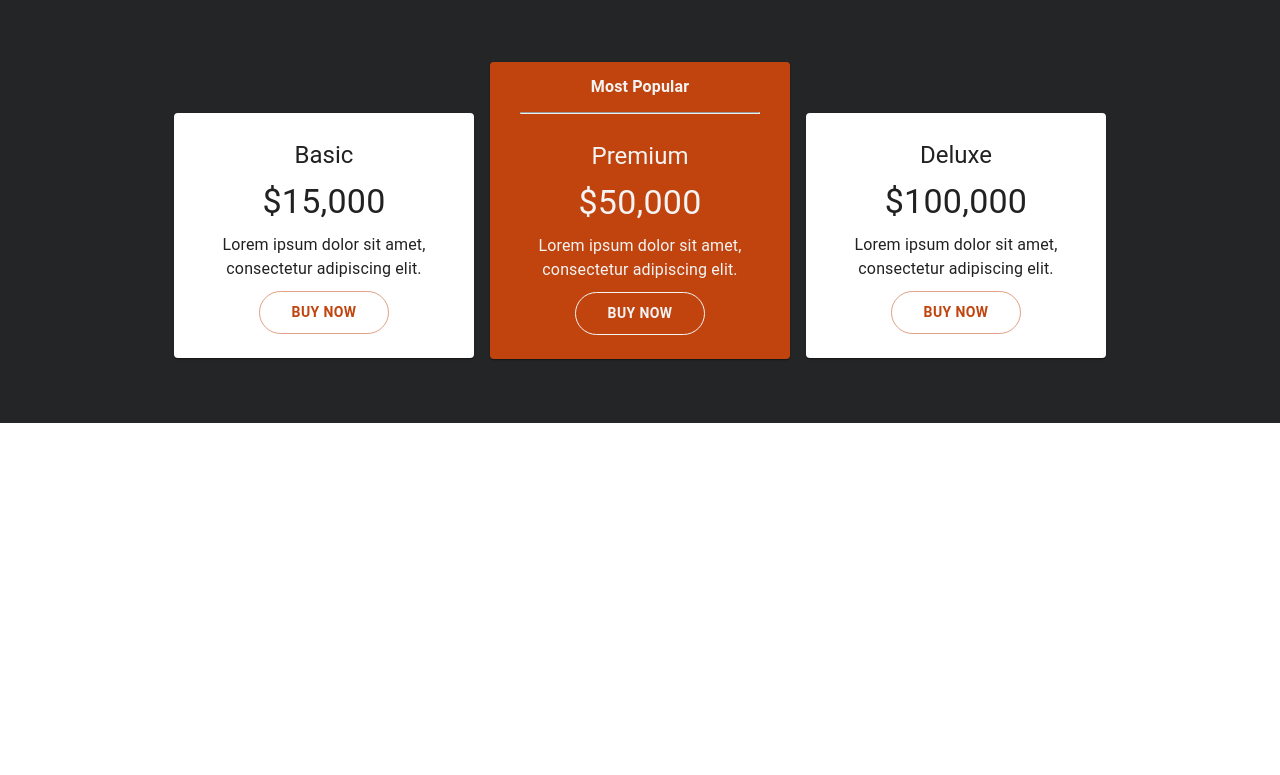
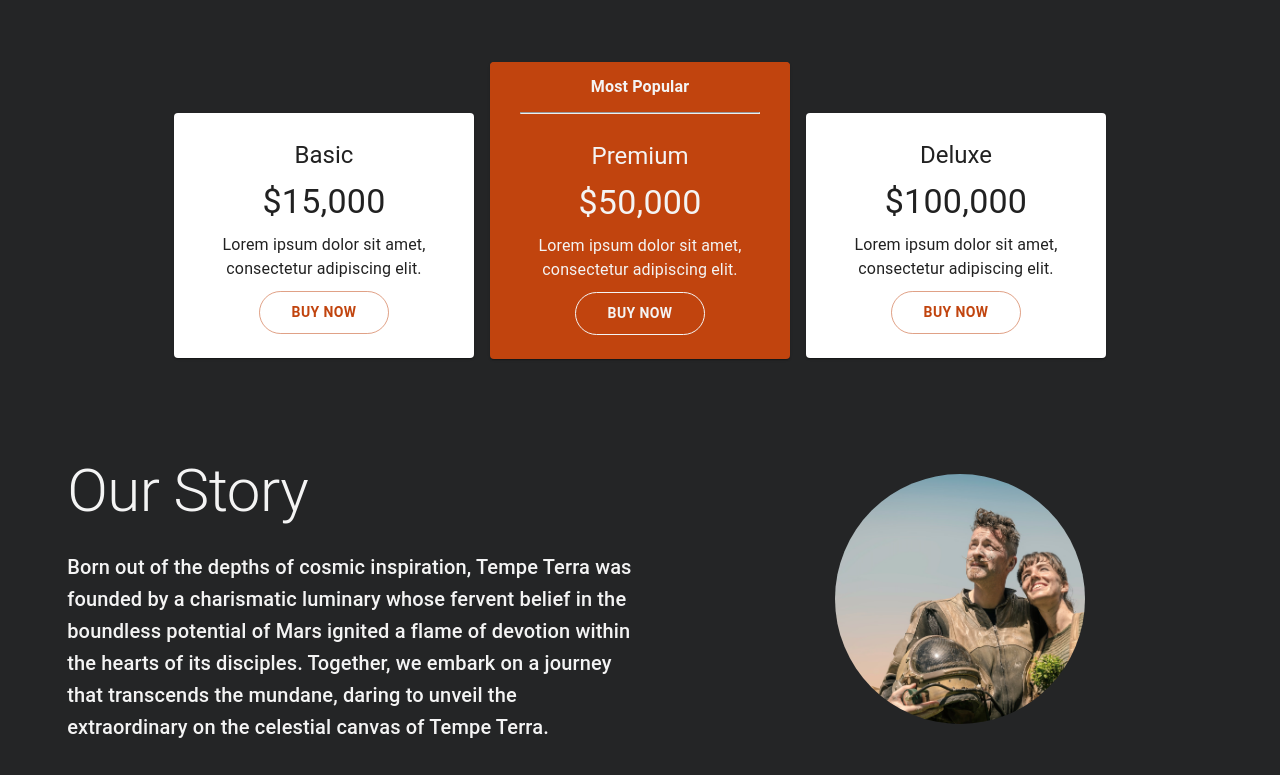
Before and after one commit to tsimian/tempe_terra, a React (Vite) app: page / in a window 1280 px wide. Shown: the part 786-1561 px from the top of the page. Before the commit the page ends 1209 px from the top, so only its background shows below. Built offline with nearby package versions, Linux system fonts and the light colour scheme.

Commit message:
Added About section

```diff
--- a/src/App.css
+++ b/src/App.css
@@ -67,7 +67,7 @@ hr {
   left: 0;
   width: 100%;
   height: 100%;
-  background-color: rgba(0, 0, 0, 0.6);
+  background-color: rgba(0, 0, 0, 0.55);
 }
 
 .intro {
@@ -184,6 +184,23 @@ hr {
   margin-top: 10px !important;
 }
 
+/* About */
+.about-section {
+  padding: 2rem 0;
+  display: flex;
+  align-items: center;
+  justify-content: center;
+  text-align: center;
+  background-color: #242526;
+  color: #f4f4f4;
+}
+
+.about-text {
+  width: 100%;
+  text-align: left;
+  padding-left: 10%;
+}
+
 @media (max-width: 600px) {
   .intro {
     padding: 0;
@@ -200,4 +217,17 @@ hr {
   .card-3 {
     margin-top: auto;
   }
+
+  .about-left {
+    order: 2;
+  }
+
+  .about-right {
+    order: 1;
+  }
+
+  .about-text {
+    text-align: center;
+    padding: 0 10px;
+  }
 }
--- a/src/App.jsx
+++ b/src/App.jsx
@@ -1,6 +1,7 @@
 import DrawerAppBar from "./components/DrawerAppBar";
 import HeroSection from "./components/HeroSection";
 import PriceTiers from "./components/PriceTiers";
+import About from "./components/About";
 import "./App.css";
 
 function App() {
@@ -10,6 +11,7 @@ function App() {
       <main className="mainContent">
         <HeroSection />
         <PriceTiers />
+        <About />
       </main>
     </div>
   );
--- /dev/null
+++ b/src/components/About.jsx
@@ -0,0 +1,71 @@
+import React from "react";
+import { Avatar, Grid, Typography } from "@mui/material";
+import AboutImage from "../images/mars-ppl.jpg";
+
+const About = () => {
+  return (
+    <div className="about-section" id="about">
+      <Grid
+        container
+        spacing={1}
+        sx={{
+          display: "flex",
+          justifyContent: "space-evenly",
+          alignItems: "center",
+          zIndex: "2",
+          color: "#f4f4f4",
+          height: "100%",
+          width: "100%",
+        }}
+      >
+        {/* Left side */}
+        <Grid
+          item
+          xs={12}
+          sm={6}
+          sx={{
+            display: "flex",
+            flexDirection: "column",
+            justifyContent: "center",
+            alignItems: "center",
+          }}
+          className="about-left"
+        >
+          <Typography variant="h2" component="h2" className="about-text">
+            Our Story
+          </Typography>
+          <br></br>
+          <Typography variant="h6" component="h6" className="about-text">
+            Born out of the depths of cosmic inspiration, Tempe Terra was
+            founded by a charismatic luminary whose fervent belief in the
+            boundless potential of Mars ignited a flame of devotion within the
+            hearts of its disciples. Together, we embark on a journey that
+            transcends the mundane, daring to unveil the extraordinary on the
+            celestial canvas of Tempe Terra.
+          </Typography>
+        </Grid>
+        {/* Right side */}
+        <Grid
+          item
+          xs={12}
+          sm={6}
+          sx={{
+            display: "flex",
+            flexDirection: "column",
+            justifyContent: "space-evenly",
+            alignItems: "center",
+          }}
+          className="about-right"
+        >
+          <Avatar
+            alt="People on Mars"
+            src={AboutImage}
+            sx={{ width: 250, height: 250 }}
+          />
+        </Grid>
+      </Grid>
+    </div>
+  );
+};
+
+export default About;
--- a/src/components/DrawerAppBar.jsx
+++ b/src/components/DrawerAppBar.jsx
@@ -18,7 +18,7 @@ import MenuIcon from "@mui/icons-material/Menu";
 import { ImRocket } from "react-icons/im";
 
 const drawerWidth = 240;
-const navItems = ["Home", "About", "Pricing", "Contact"];
+const navItems = ["Home", "Pricing", "About", "Contact"];
 
 function DrawerAppBar(props) {
   const { window } = props;
```
Also changed, not shown: src/images/mars-ppl.jpg (added).
